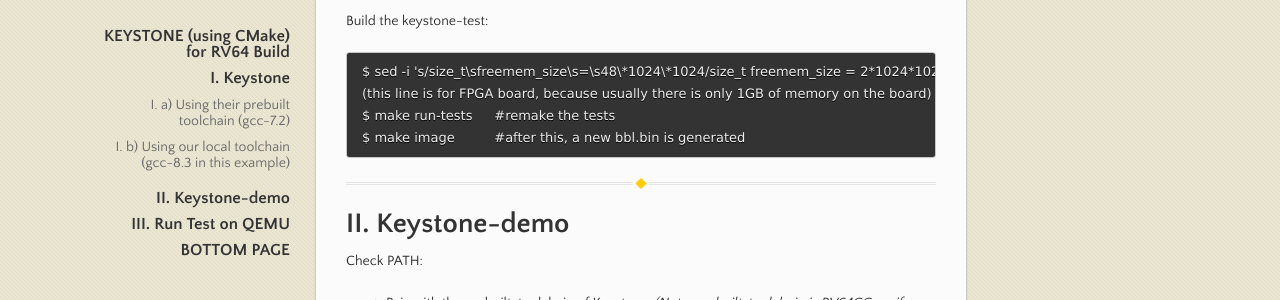
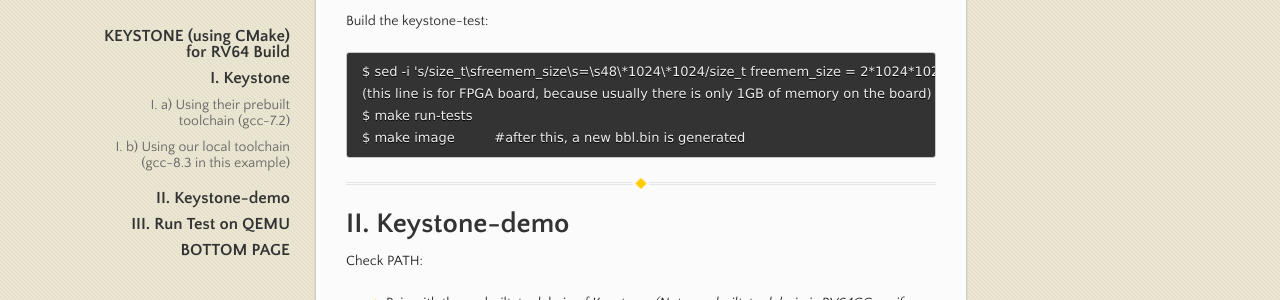
Before and after one commit to lapnd/httdes.github.io, a Jekyll site: the page built from keystone-cmake-64.md, in a window 1280 px wide and 900 px high, scrolled down 2322 px. Shown: the part 196-496 px from the top of the window. Built offline with Jekyll 4.4.1, drawn with Linux system fonts in a browser that asks for light colours; our own code applies the rules of GitHub Pages for plain Markdown files.

Commit message:
Update keystone-cmake-64.md

````diff
--- a/keystone-cmake-64.md
+++ b/keystone-cmake-64.md
@@ -92,7 +92,6 @@ Do the following if build for RV64IMAC, skip if build for RV64GC:
 $ ./patches/imac-patch.sh
 ```
 
-
 Build SDK:
 ```
 $ cd sdk/
@@ -117,7 +116,7 @@ Build the keystone-test:
 ```
 $ sed -i 's/size_t\sfreemem_size\s=\s48\*1024\*1024/size_t freemem_size = 2*1024*1024/g' ../sdk/examples/tests/test-runner.cpp
 (this line is for FPGA board, because usually there is only 1GB of memory on the board)
-$ make run-tests	#remake the tests
+$ make run-tests
 $ make image		#after this, a new bbl.bin is generated
 ```
 
````
